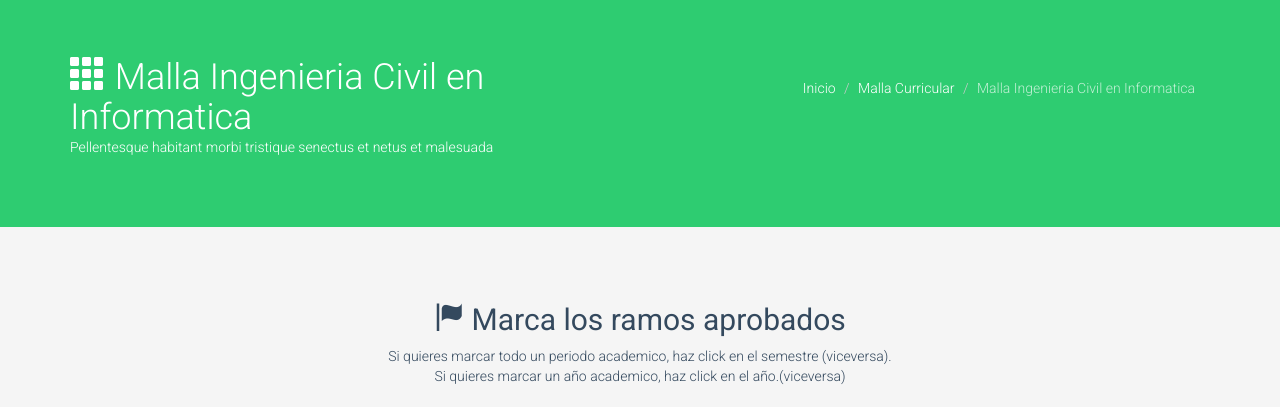
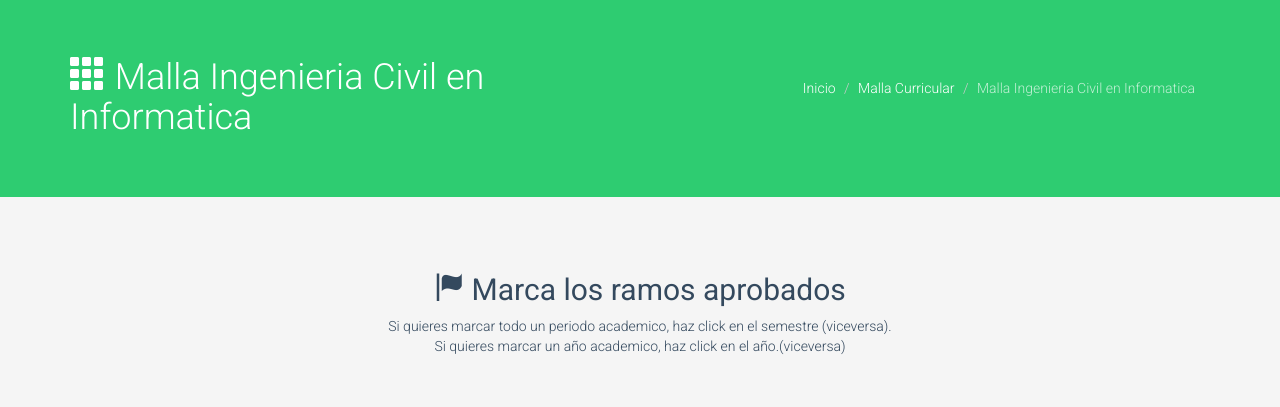
Before and after one commit to mcamblor/tallerApp, a PHP site: page /html/mallaici.php in a window 1280 px wide. Shown: the part 80-487 px from the top of the page. Run offline with PHP 8.4, Linux system fonts and the light colour scheme; data comes from the database, SQL or seed files in the repository; data that the repository does not hold is empty.

Commit message:
Modificacion Malla - modificaciones pequeñas

```diff
--- a/html/mallaici.php
+++ b/html/mallaici.php
@@ -28,7 +28,6 @@
             <div class="row">
                 <div class="col-sm-6">
                     <h1><span class="glyphicon glyphicon-th"></span> Malla Ingenieria Civil en Informatica</h1>
-                    <p>Pellentesque habitant morbi tristique senectus et netus et malesuada</p>
                 </div>
                 <div class="col-sm-6">
                     <ul class="breadcrumb pull-right">
--- a/html/mallaiej.php
+++ b/html/mallaiej.php
@@ -38,7 +38,6 @@ table {
             <div class="row">
                 <div class="col-sm-6">
                     <h1><span class="glyphicon glyphicon-th"></span> Malla Ingenieria de Ejecucion en Informatica</h1>
-                    <p>Pellentesque habitant morbi tristique senectus et netus et malesuada</p>
                 </div>
                 <div class="col-sm-6">
                     <ul class="breadcrumb pull-right">
--- a/html/mallaiin.php
+++ b/html/mallaiin.php
@@ -28,7 +28,6 @@
             <div class="row">
                 <div class="col-sm-6">
                     <h1><span class="glyphicon glyphicon-th"></span> Malla Ingenieria en Informatica</h1>
-                    <p>Pellentesque habitant morbi tristique senectus et netus et malesuada</p>
                 </div>
                 <div class="col-sm-6">
                     <ul class="breadcrumb pull-right">
```
